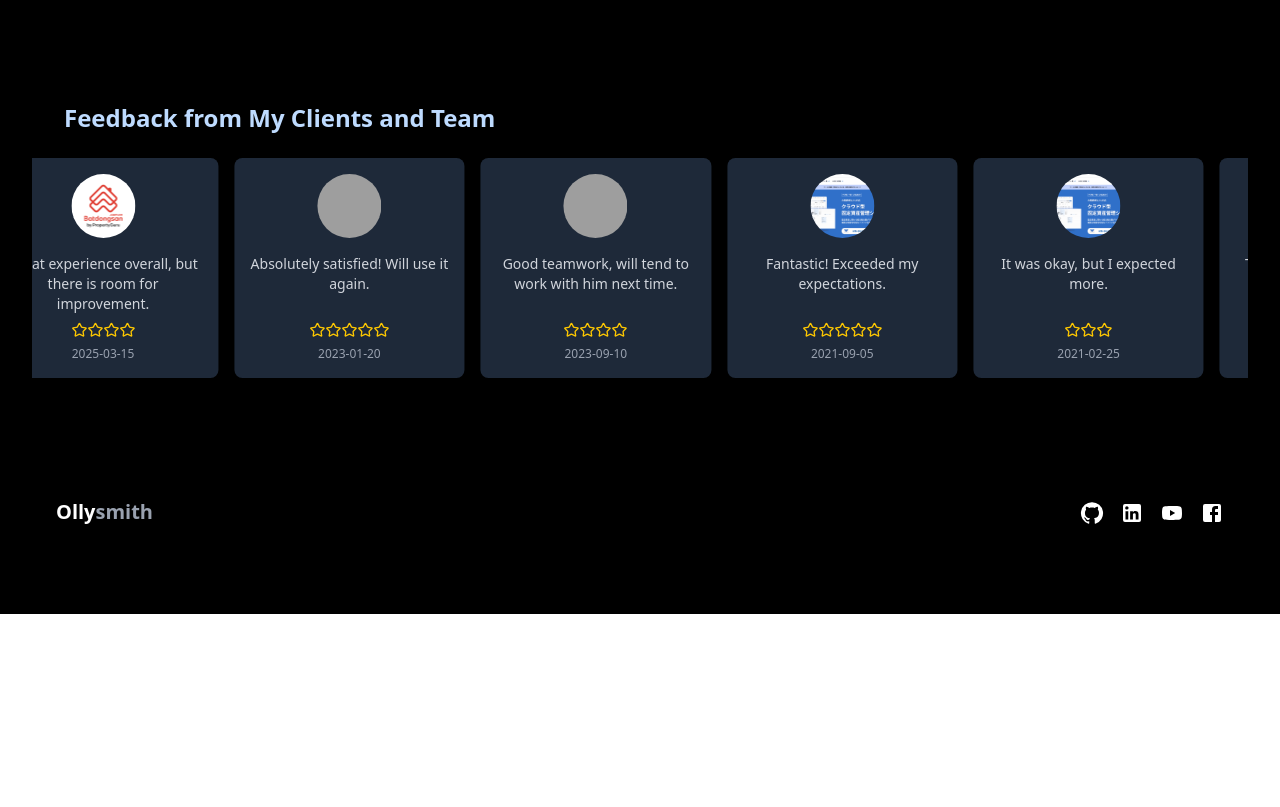
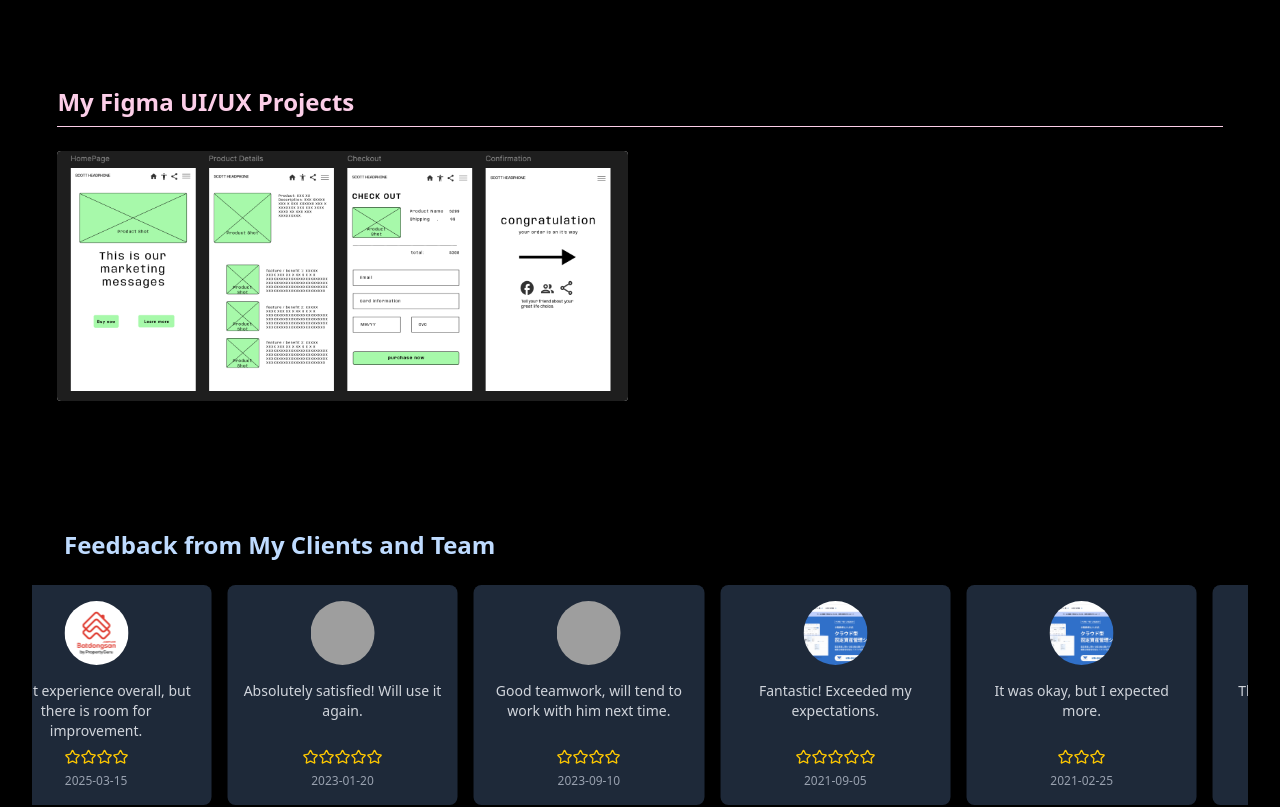
Before and after one commit to Ollysmith0/portfolio, a React (Vite) app: page /projects in a window 1280 px wide. Shown: the part 800-1607 px from the top of the page. Before the commit the page ends 1414 px from the top, so only its background shows below. Built offline with nearby package versions, Linux system fonts and the light colour scheme; grey boxes are pictures that could not be loaded.

Commit message:
add: figma project

```diff
--- a/src/App2.tsx
+++ b/src/App2.tsx
@@ -12,7 +12,7 @@ export default function App2() {
       <header className="flex justify-between items-center px-8 py-6 border-b border-gray-800">
         <Link to="/portfolio" className="text-2xl font-bold">
           <span className="text-white">Olly</span>
-          <span className="text-gray-400">smith</span>
+          <span className="text-teal-400">smith</span>
         </Link>
         <nav className="space-x-6 hidden md:block">
           <Link
--- a/src/components/Work/index.tsx
+++ b/src/components/Work/index.tsx
@@ -5,6 +5,7 @@ import PropertyGuruVN from '@/assets/propertyguruvn.png';
 import MoneyForwardVN from '@/assets/cloudfixedasset.png';
 import PlanetTota from '@/assets/planettota.png';
 import PatientPop from '@/assets/patientpop.png';
+import FigEcommerceMobile from '@/assets/e-commerce-mobile.png';
 
 const projects = [
   {
@@ -89,11 +90,22 @@ const projects = [
   },
 ];
 
+const figmaProjects = [
+  {
+    title: 'Mobile E-commerce App',
+    description:
+      'This is a mobile e-commerce app design that provides a user-friendly interface for shopping.',
+    image: FigEcommerceMobile,
+    link: 'https://www.figma.com/design/ftc3dHBiZHX8w66p2Eix5h/Katus?node-id=0-1&p=f&t=B1kfyX6BvRITD7zQ-0',
+  },
+];
+
 const Project = () => {
   return (
+    <div className="grid grid-cols-1 gap-6 mt-6">
       <section id="project">
         <h3 className="text-2xl font-extrabold text-blue-200">
-        My recent projects
+          My code projects
         </h3>
         <hr className="border-blue-200 my-2" />
         <div className="grid grid-cols-1 md:grid-cols-2 gap-6 mt-6">
@@ -167,6 +179,59 @@ const Project = () => {
           ))}
         </div>
       </section>
+      <section id="figma-projects" className="mt-16">
+        <h3 className="text-2xl font-extrabold text-pink-200">
+          My Figma UI/UX Projects
+        </h3>
+        <hr className="border-pink-200 my-2" />
+        <div className="grid grid-cols-1 md:grid-cols-2 gap-6 mt-6">
+          {figmaProjects.map((project, i) => (
+            <motion.div
+              key={i}
+              className="relative group cursor-pointer"
+              initial={{ opacity: 0, y: 20 }}
+              animate={{ opacity: 1, y: 0 }}
+              transition={{ duration: 0.5, delay: i * 0.2 }}
+              whileHover={{
+                scale: 1.05,
+                boxShadow: '0px 10px 20px rgba(0, 0, 0, 0.3)',
+              }}
+            >
+              <a href={project.link} target="_blank" rel="noopener noreferrer">
+                <Card
+                  className="bg-gray-800 text-white overflow-hidden"
+                  style={{ height: '250px' }}
+                >
+                  <CardMedia
+                    component="img"
+                    height="250"
+                    image={project.image}
+                    alt={`${project.title} preview`}
+                    className="object-cover transition-transform duration-300 group-hover:scale-105"
+                    sx={{
+                      height: '100%',
+                      width: '100%',
+                      objectFit: 'cover',
+                    }}
+                  />
+                  <div className="absolute inset-0 bg-black bg-opacity-70 opacity-0 group-hover:opacity-100 transition-opacity duration-300 flex flex-col justify-center p-4">
+                    <Typography
+                      variant="h6"
+                      className="font-bold text-white mb-2"
+                    >
+                      {project.title}
+                    </Typography>
+                    <Typography variant="body2" className="text-gray-300">
+                      {project.description}
+                    </Typography>
+                  </div>
+                </Card>
+              </a>
+            </motion.div>
+          ))}
+        </div>
+      </section>
+    </div>
   );
 };
 
```
Also changed, not shown: src/assets/e-commerce-mobile.png (added). Lines whose indentation alone changed are shown as unchanged.
